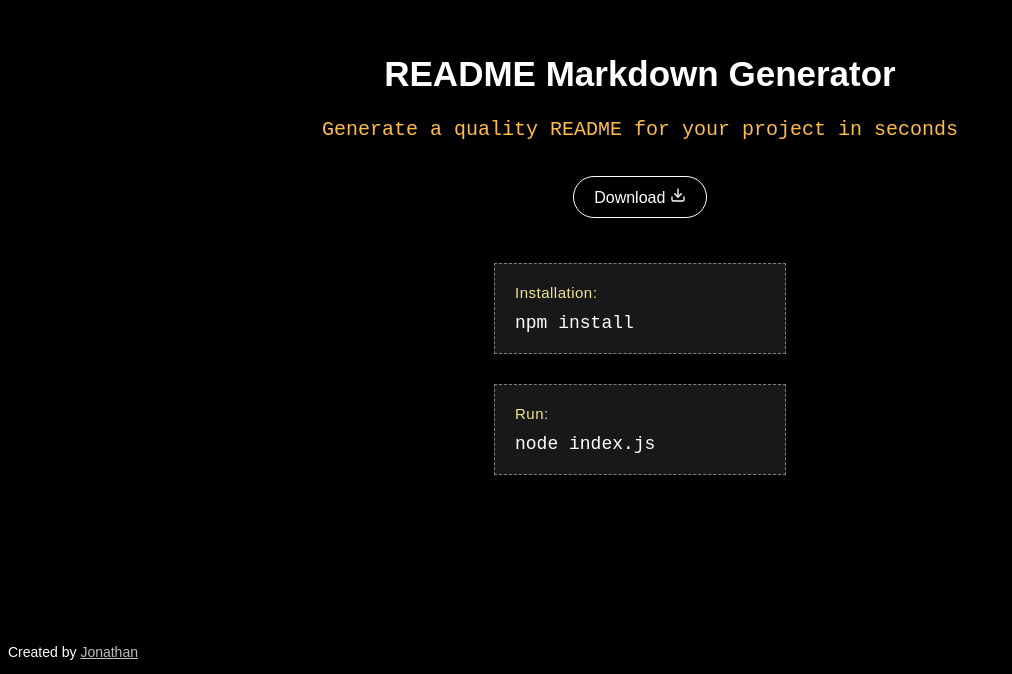
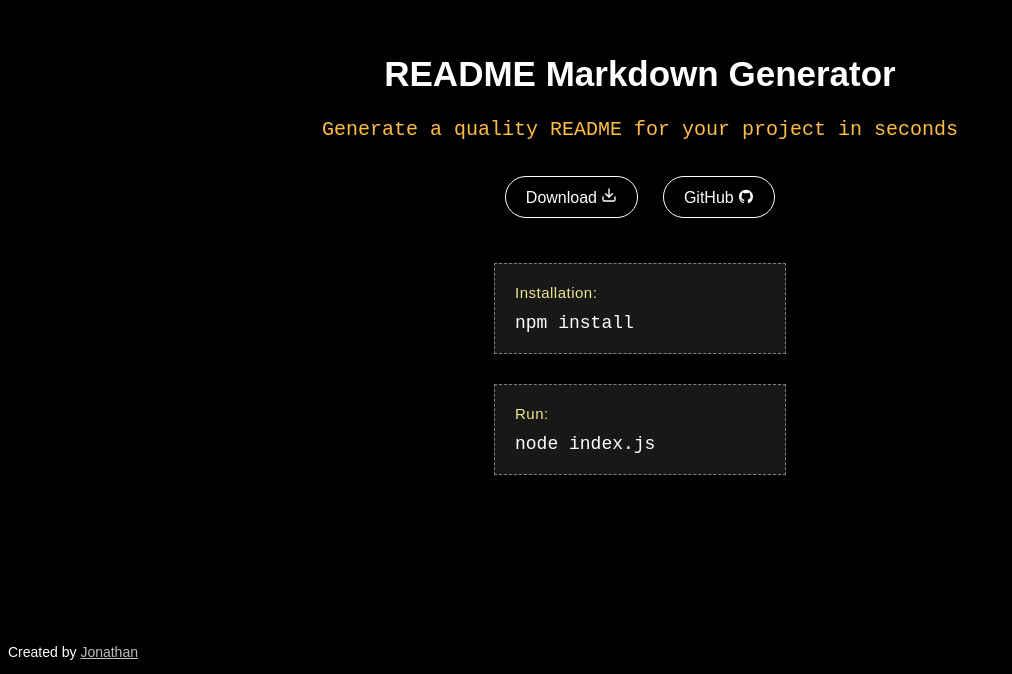
Before and after one commit to trunten/ubbc-readme-generator, a website: page index.html in a window 1280 px wide. Shown: the part 136-810 px from the top of the page, without its empty margins (0-1012 px from the left). Drawn offline with Linux system fonts and the light colour scheme.

Commit message:
updated landing page

```diff
--- a/index.html
+++ b/index.html
@@ -35,6 +35,7 @@
         main a {
             display: inline-block;
             margin-block: 15px;
+            margin-inline: 10px;
             text-decoration: none;
             padding: 10px 20px;
             border: 1px solid white;
@@ -99,6 +100,7 @@
         <h1>README Markdown Generator</h1>
         <p>Generate a quality README for your project in seconds</p>
         <a href="https://github.com/trunten/ubbc-readme-generator/archive/refs/heads/main.zip">Download <svg stroke="currentColor" fill="none" stroke-width="2" viewBox="0 0 24 24" stroke-linecap="round" stroke-linejoin="round" height="1em" width="1em" xmlns="http://www.w3.org/2000/svg"><path d="M21 15v4a2 2 0 0 1-2 2H5a2 2 0 0 1-2-2v-4"></path><polyline points="7 10 12 15 17 10"></polyline><line x1="12" y1="15" x2="12" y2="3"></line></svg></a>
+        <a href="https://github.com/trunten/ubbc-readme-generator/">GitHub <svg stroke="currentColor" fill="currentColor" stroke-width="0" viewBox="0 -100 1024 1024" height="1em" width="1em" xmlns="http://www.w3.org/2000/svg"><path d="M511.6 76.3C264.3 76.2 64 276.4 64 523.5 64 718.9 189.3 885 363.8 946c23.5 5.9 19.9-10.8 19.9-22.2v-77.5c-135.7 15.9-141.2-73.9-150.3-88.9C215 726 171.5 718 184.5 703c30.9-15.9 62.4 4 98.9 57.9 26.4 39.1 77.9 32.5 104 26 5.7-23.5 17.9-44.5 34.7-60.8-140.6-25.2-199.2-111-199.2-213 0-49.5 16.3-95 48.3-131.7-20.4-60.5 1.9-112.3 4.9-120 58.1-5.2 118.5 41.6 123.2 45.3 33-8.9 70.7-13.6 112.9-13.6 42.4 0 80.2 4.9 113.5 13.9 11.3-8.6 67.3-48.8 121.3-43.9 2.9 7.7 24.7 58.3 5.5 118 32.4 36.8 48.9 82.7 48.9 132.3 0 102.2-59 188.1-200 212.9a127.5 127.5 0 0 1 38.1 91v112.5c.8 9 0 17.9 15 17.9 177.1-59.7 304.6-227 304.6-424.1 0-247.2-200.4-447.3-447.5-447.3z"></path></svg></a>
         <code>
             <h2>Installation:</h2>
             npm install
```
